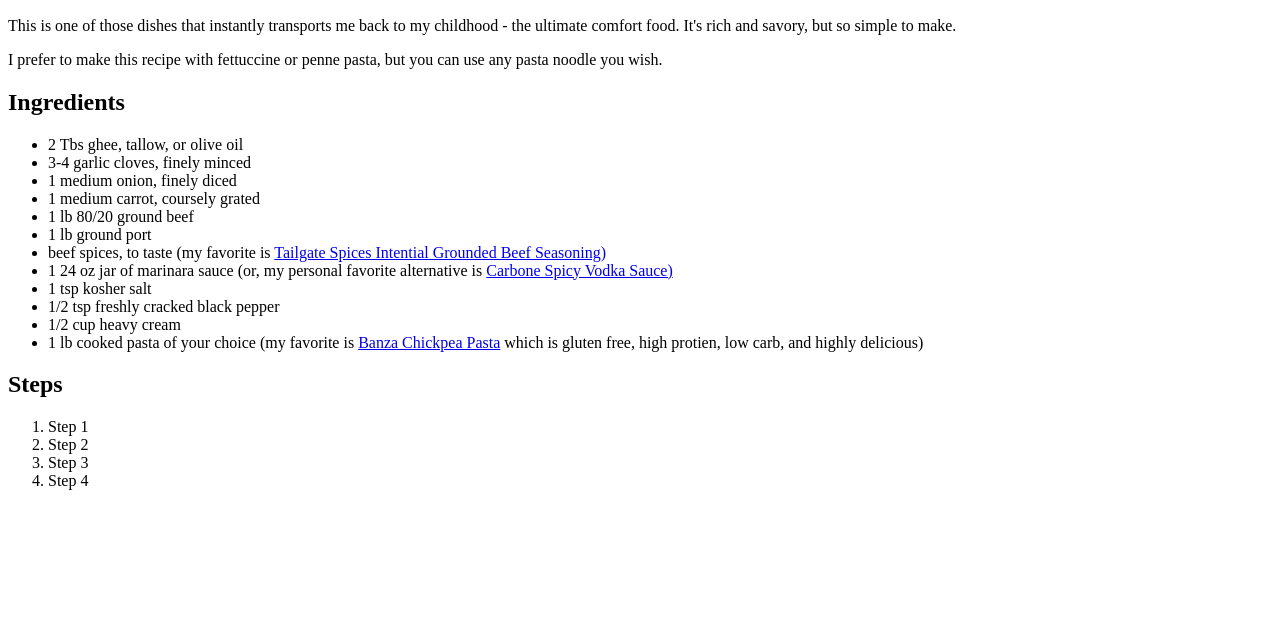
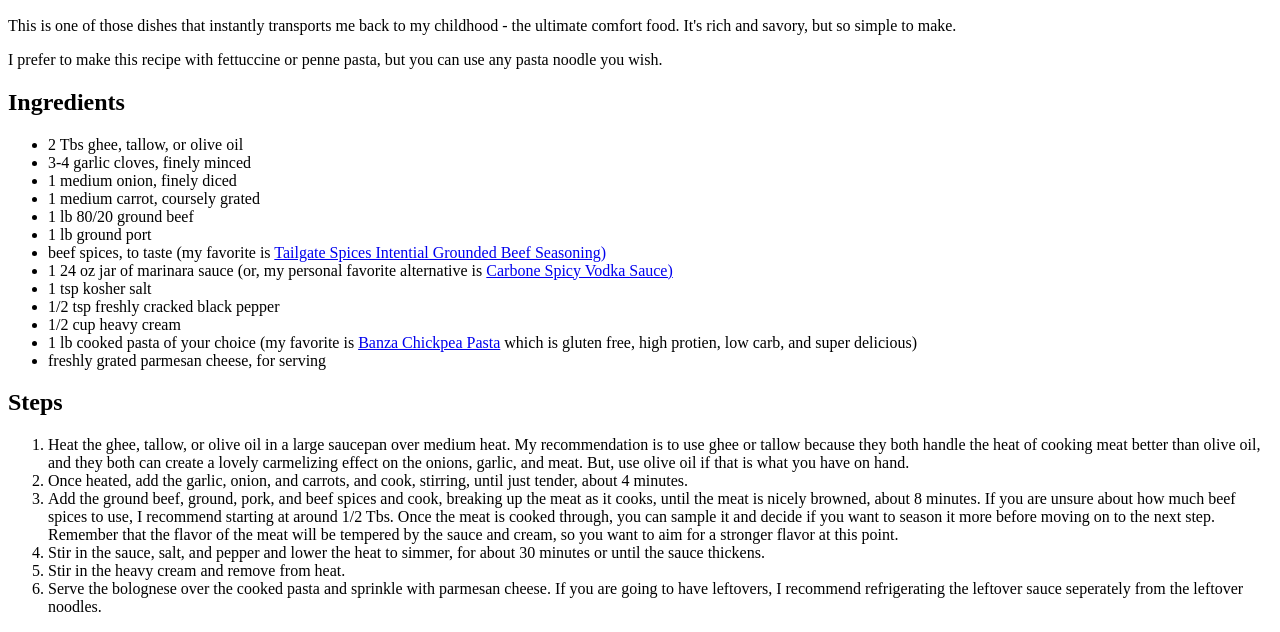
Before and after one commit to khanlonmn/odin-recipies, a plain HTML site: page recipes/beef-bolognese-pasta.html in a window 1280 px wide. Shown: the part 610-1242 px from the top of the page. Before the commit the page ends 1116 px from the top, so only its background shows below. Drawn offline with Linux system fonts and the light colour scheme.

Commit message:
Complete second recipe page - Beef Bolognese Pasta

```diff
--- a/recipes/beef-bolognese-pasta.html
+++ b/recipes/beef-bolognese-pasta.html
@@ -30,14 +30,17 @@
             <li>1 tsp kosher salt</li>
             <li>1/2 tsp freshly cracked black pepper</li>
             <li>1/2 cup heavy cream</li>
-            <li>1 lb cooked pasta of your choice (my favorite is <a href="https://eatbanza.com" target="_blank" rel="noopener noreffer">Banza Chickpea Pasta</a> which is gluten free, high protien, low carb, and highly delicious)</li>
+            <li>1 lb cooked pasta of your choice (my favorite is <a href="https://eatbanza.com" target="_blank" rel="noopener noreffer">Banza Chickpea Pasta</a> which is gluten free, high protien, low carb, and super delicious)</li>
+            <li>freshly grated parmesan cheese, for serving</li>
         </ul>
     <h2>Steps</h2>
         <ol>
-            <li>Step 1</li>
-            <li>Step 2</li>
-            <li>Step 3</li>
-            <li>Step 4</li>
+            <li>Heat the ghee, tallow, or olive oil in a large saucepan over medium heat. My recommendation is to use ghee or tallow because they both handle the heat of cooking meat better than olive oil, and they both can create a lovely carmelizing effect on the onions, garlic, and meat. But, use olive oil if that is what you have on hand.</li>
+            <li>Once heated, add the garlic, onion, and carrots, and cook, stirring, until just tender, about 4 minutes.</li>
+            <li>Add the ground beef, ground, pork, and beef spices and cook, breaking up the meat as it cooks, until the meat is nicely browned, about 8 minutes. If you are unsure about how much beef spices to use, I recommend starting at around 1/2 Tbs. Once the meat is cooked through, you can sample it and decide if you want to season it more before moving on to the next step. Remember that the flavor of the meat will be tempered by the sauce and cream, so you want to aim for a stronger flavor at this point.</li>
+            <li>Stir in the sauce, salt, and pepper and lower the heat to simmer, for about 30 minutes or until the sauce thickens.</li>
+            <li>Stir in the heavy cream and remove from heat.</li>
+            <li>Serve the bolognese over the cooked pasta and sprinkle with parmesan cheese. If you are going to have leftovers, I recommend refrigerating the leftover sauce seperately from the leftover noodles.</li>
         </ol>
 
 </body>
```
